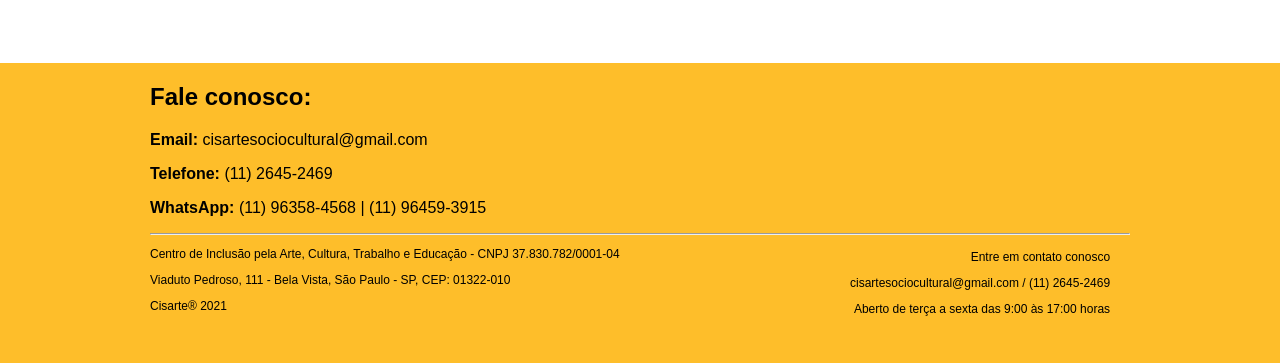
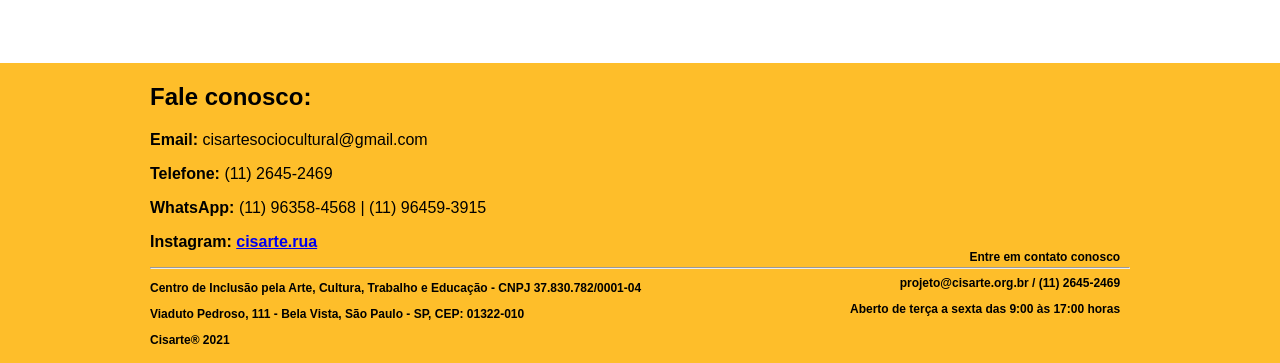
Before and after one commit to cisarte/cisarte.github.io, a plain HTML site: page doacoes.html in a window 1280 px wide. Shown: the part 1215-1578 px from the top of the page. Drawn offline with nearby package versions, Linux system fonts and the light colour scheme.

Commit message:
Update doacoes.html

```diff
--- a/doacoes.html
+++ b/doacoes.html
@@ -125,6 +125,7 @@
       <p> <strong> Email: </strong> cisartesociocultural@gmail.com </p>
       <p> <strong> Telefone: </strong>  (11) 2645-2469 </p>
       <p> <strong> WhatsApp: </strong>(11) 96358-4568 | (11) 96459-3915</p>
+  <p> <strong> Instagram: <a href="https://www.instagram.com/cisarte.rua/">cisarte.rua</a> </p>
 
       <hr/>
 
@@ -137,7 +138,7 @@
        <div class="infospadrao2">
 
          <p> Entre em contato conosco </p>
-         <p> cisartesociocultural@gmail.com / (11) 2645-2469 </p>
+         <p> projeto@cisarte.org.br / (11) 2645-2469 </p>
          <p> Aberto de ter&ccedil;a a sexta das 9:00 às 17:00 horas </p>
 
        </div>
```
